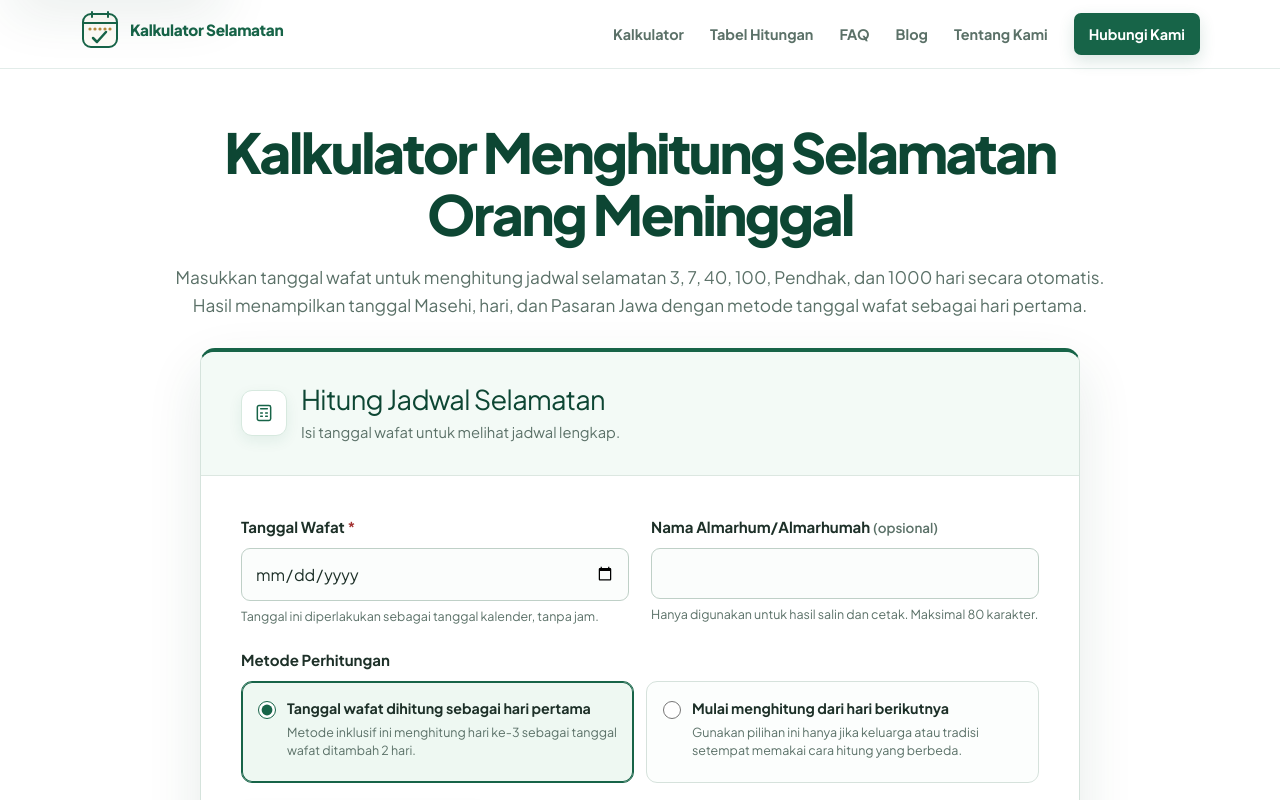
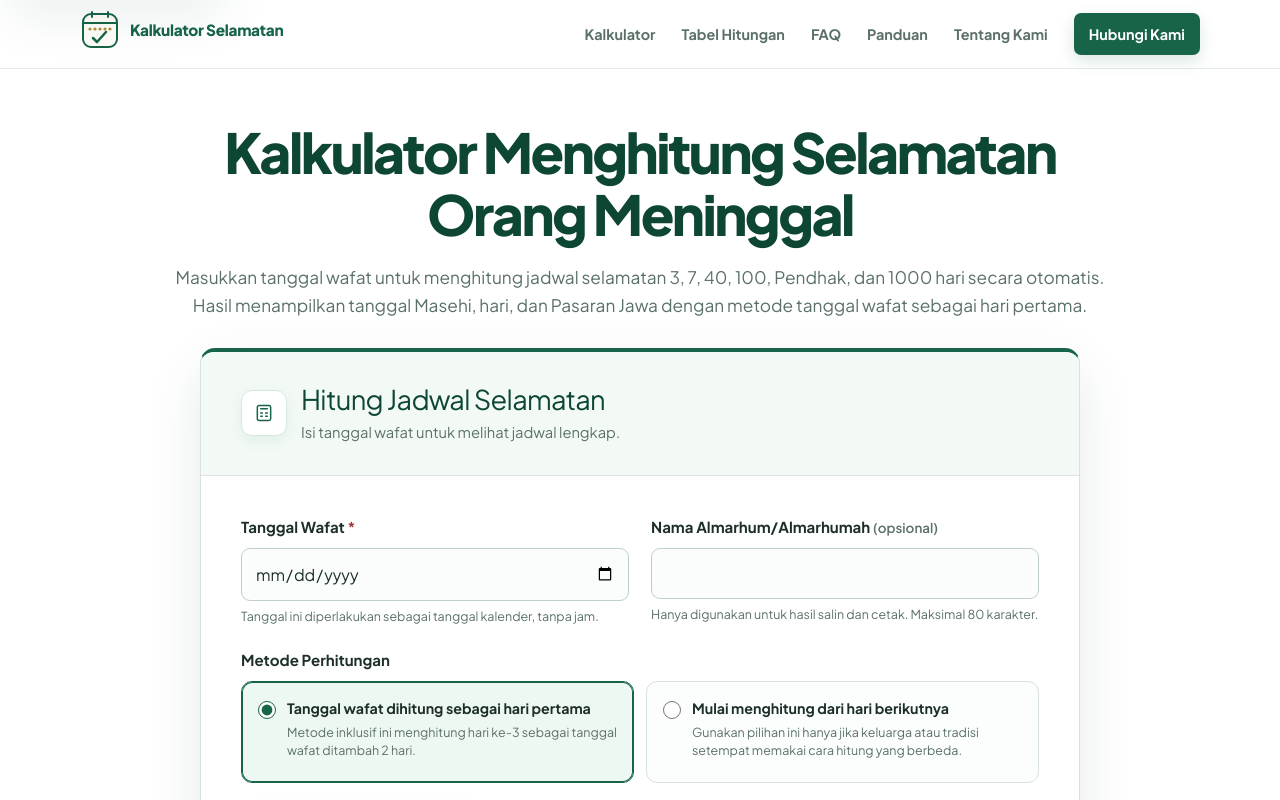
Before and after one commit to arslanwebx/kalkulator-menghitung-selamatan-orang-meninggal, a Next.js app: page / in a window 1280 px wide. Shown: the top 800 px of the page. Built offline with nearby package versions, Linux system fonts and the light colour scheme.

Commit message:
Use Panduan navigation label

```diff
--- a/components/SiteHeader.tsx
+++ b/components/SiteHeader.tsx
@@ -18,7 +18,7 @@ export function SiteHeader({ homePage = false }: SiteHeaderProps) {
     { href: anchor("faq"), label: "FAQ" },
     {
       href: "/panduan/cara-menghitung-7-hari-orang-meninggal/",
-      label: "Blog",
+      label: "Panduan",
     },
     { href: "/tentang-kami/", label: "Tentang Kami" },
   ];
```
